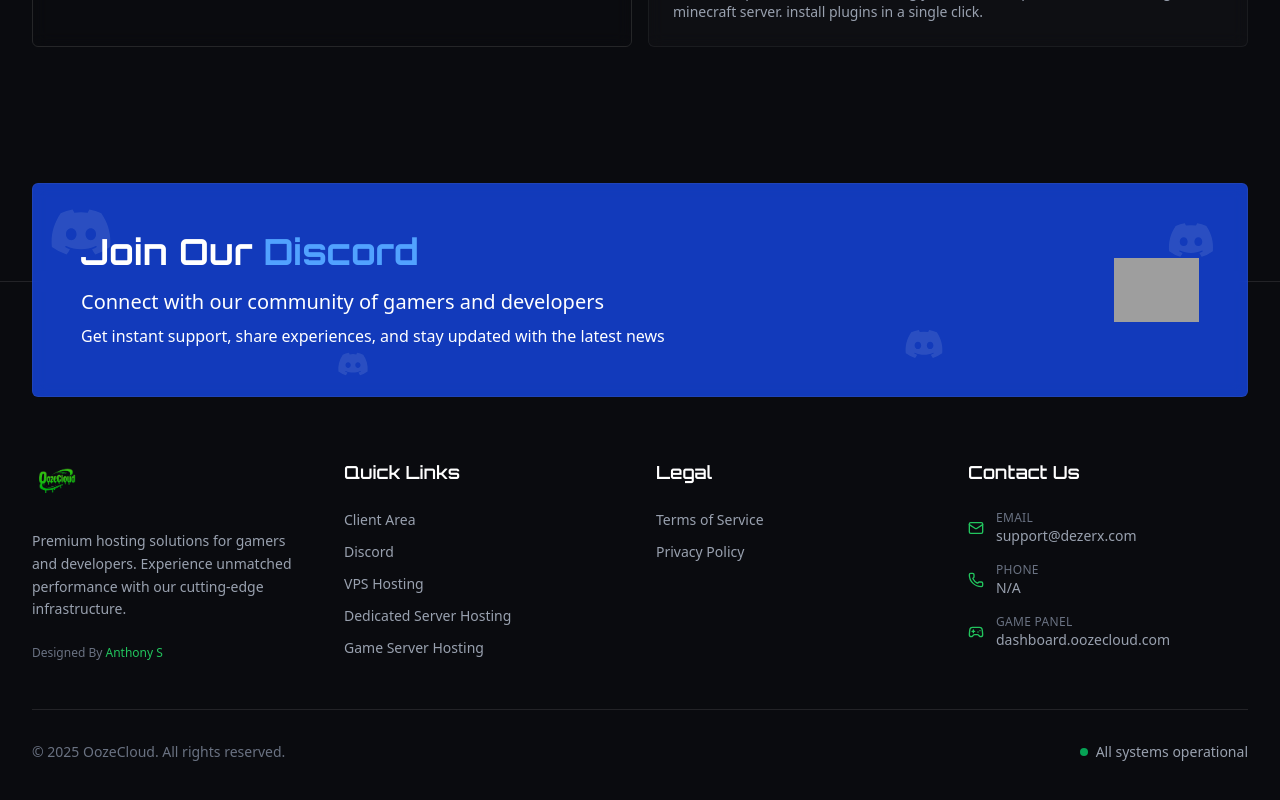
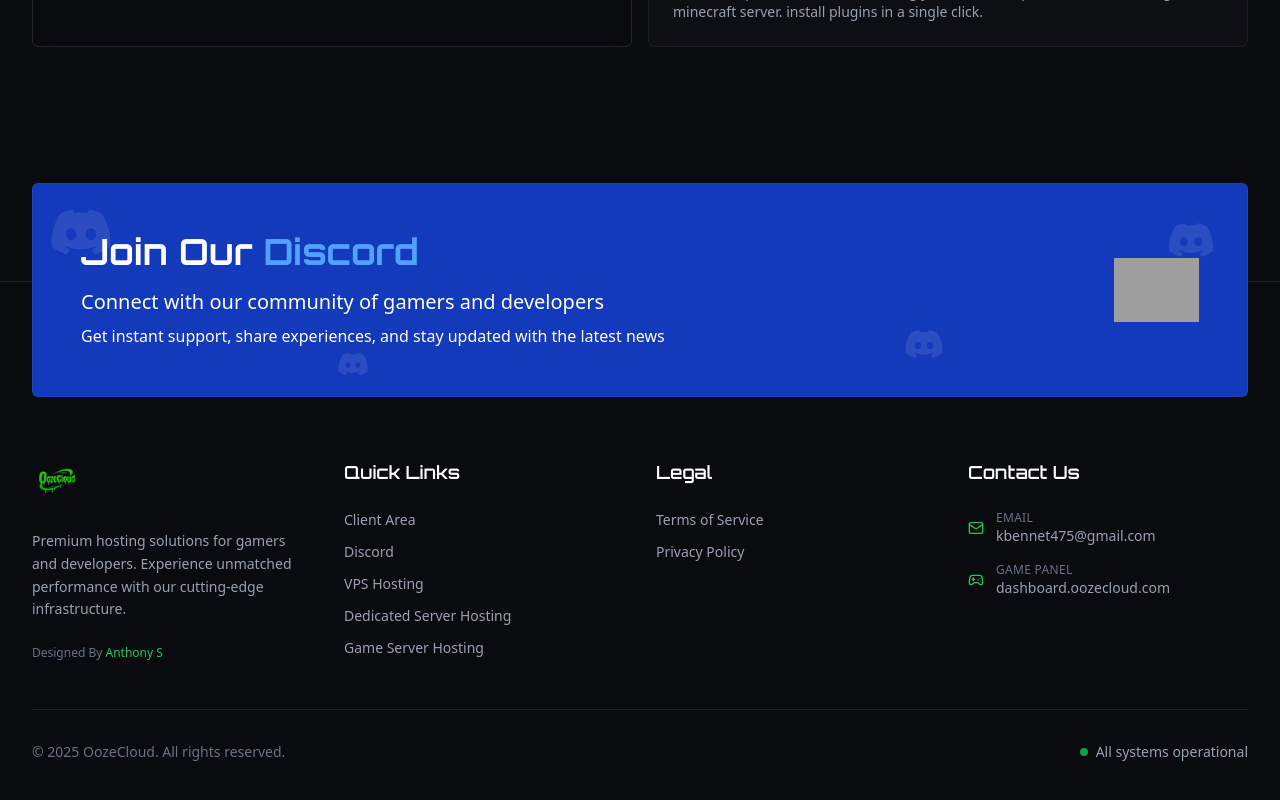
Before and after one commit to voidpuls/oozecloudhomepage, a Next.js app: page / in a window 1280 px wide. Shown: the part 4041-4841 px from the top of the page. Built offline with nearby package versions, Linux system fonts and the light colour scheme; grey boxes are pictures that could not be loaded.

Commit message:
Update Footer.tsx

```diff
--- a/app/components/Footer.tsx
+++ b/app/components/Footer.tsx
@@ -24,8 +24,7 @@
   ]
 
   const contactInfo = [
-    { icon: Mail, label: t('footer.email'), value: "support@dezerx.com", href: "mailto:support@dezerx.com" },
-    { icon: Phone, label: t('footer.phone'), value: "N/A", href: "tel:+15551234567" },
+    { icon: Mail, label: t('footer.email'), value: "kbennet475@gmail.com", href: "mailto:kbennet475@gmail.com" },
     { icon: Gamepad2, label: t('footer.gamePanel'), value: "dashboard.oozecloud.com", href: "https://dashboard.oozecloud.com" },
   ]
 
```
